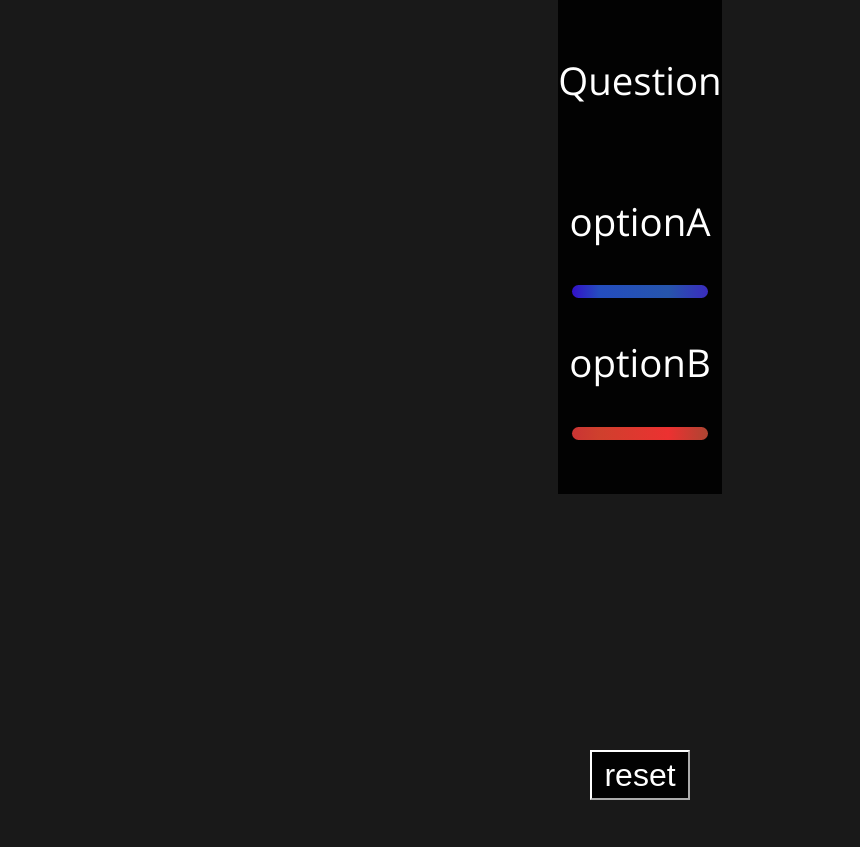
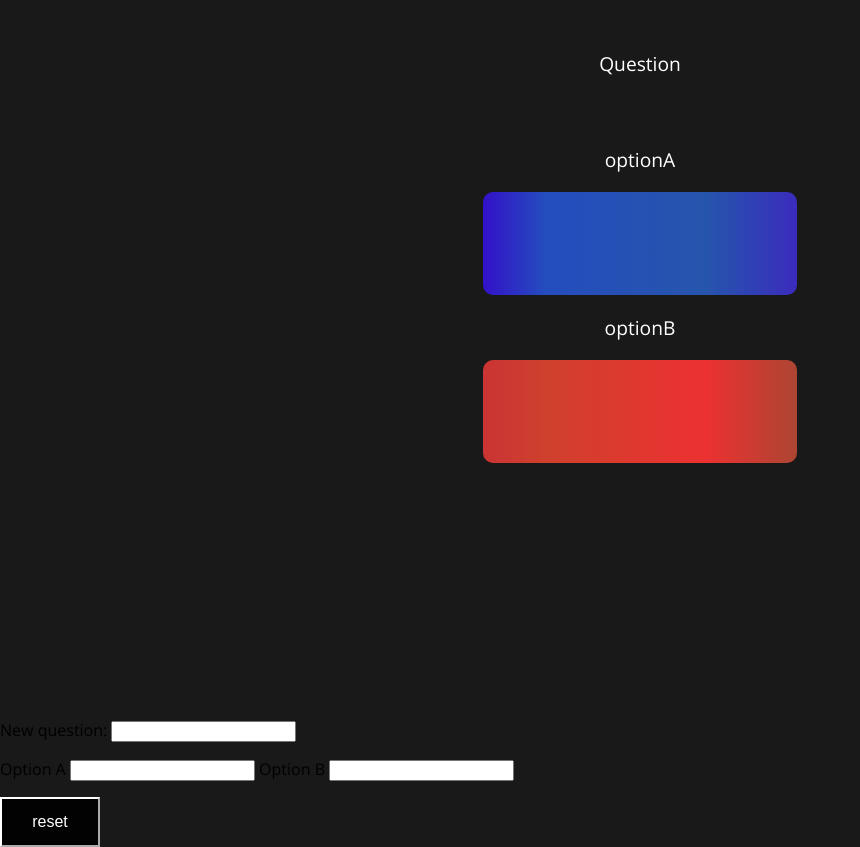
Before and after one commit to thatguy1155/hustleandgrind, a PHP site: page /view/admin.php in a window 1280 px wide. Shown: the whole page, without its empty margins (0-860 px from the left). Before the commit the page ends 800 px from the top, so only its background shows below. Run offline with PHP 8.4, Linux system fonts and the light colour scheme.

Commit message:
updated the reset form on admin (but it looks bad for now!)

```diff
--- a/public/styles/style.css
+++ b/public/styles/style.css
@@ -108,7 +108,7 @@ body {
 
 #buttons, #resultContainer {
     height: 100%;
-    background-color: rgba(0, 0, 0, 0.9);
+    /* background-color: rgba(0, 0, 0, 0.9); */
 }
 
 #aBtn,
@@ -138,7 +138,7 @@ body {
 
 /* admin page css */
 
-#adminMainWrapper {
+/* #adminMainWrapper {
     display: flex;
     height: 100vh;
     flex-direction: column;
@@ -146,7 +146,7 @@ body {
     justify-content: space-evenly;
     font-size: 2em;
     color: white;
-}
+} */
 
 
 /* results */
@@ -155,7 +155,8 @@ body {
     font-size: 1.2em;
     margin: 0;
     color: white;
-    padding-bottom: 50px;
+    padding: 50px 10px;
+
 }
 
 #resultView {
--- a/view/admin.php
+++ b/view/admin.php
@@ -13,6 +13,16 @@
             <form id='resetForm' action= 'index.php' method='post'>
                 <input type="hidden" name="action" value="newQuestion"/>
                 <input type="hidden" name="xml" value="1"/>
+                <p id="newQsField">
+                    <label for="newQs">New question:</label>
+                    <input type="text" name="newQs" id="newQs">
+                </p>
+                <p id="newOptionsField">
+                    <label for="newOptionA">Option A</label>
+                    <input type="text" name="newOptionA" id="newOptionA">
+                    <label for="newOptionB">Option B</label>
+                    <input type="text" name="newOptionB" id="newOptionB">
+                </p>
                 <input type="submit" id="resetButton" value='reset'/>
             </form>
         </div>
```
